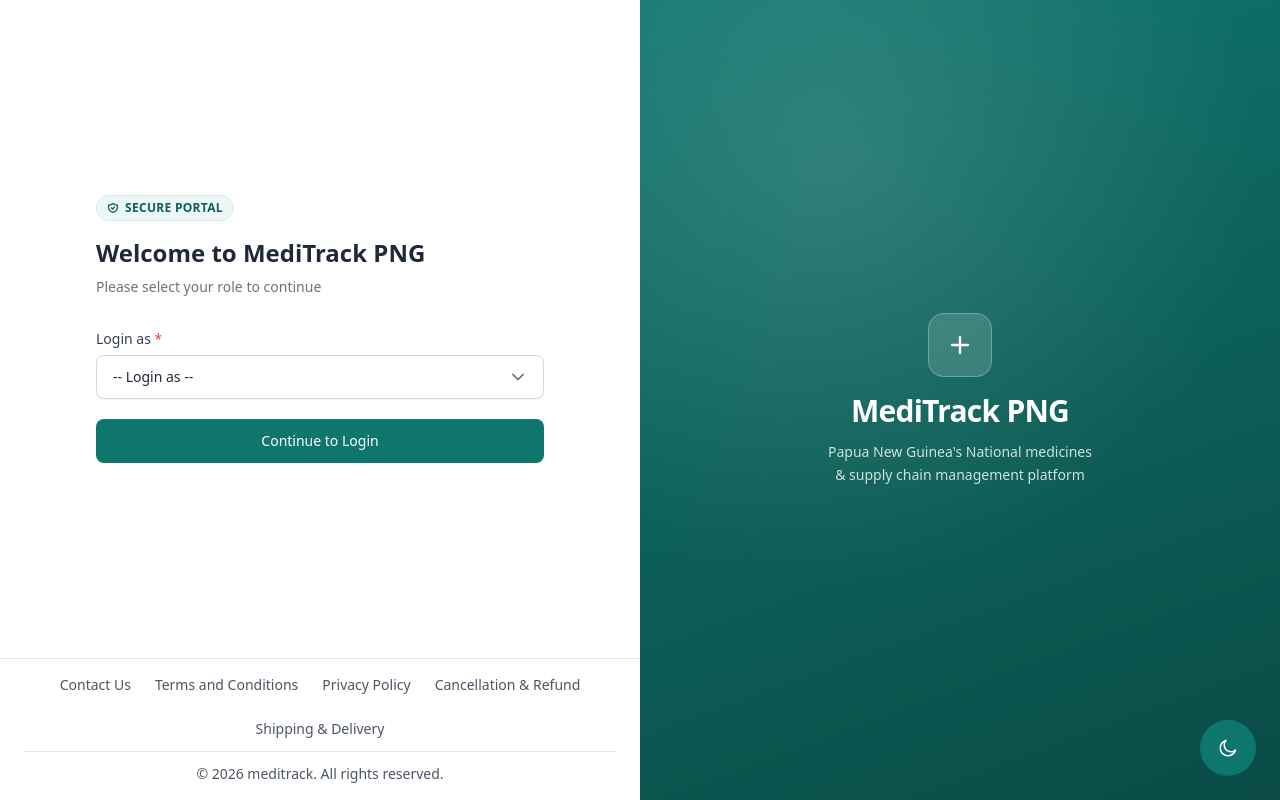
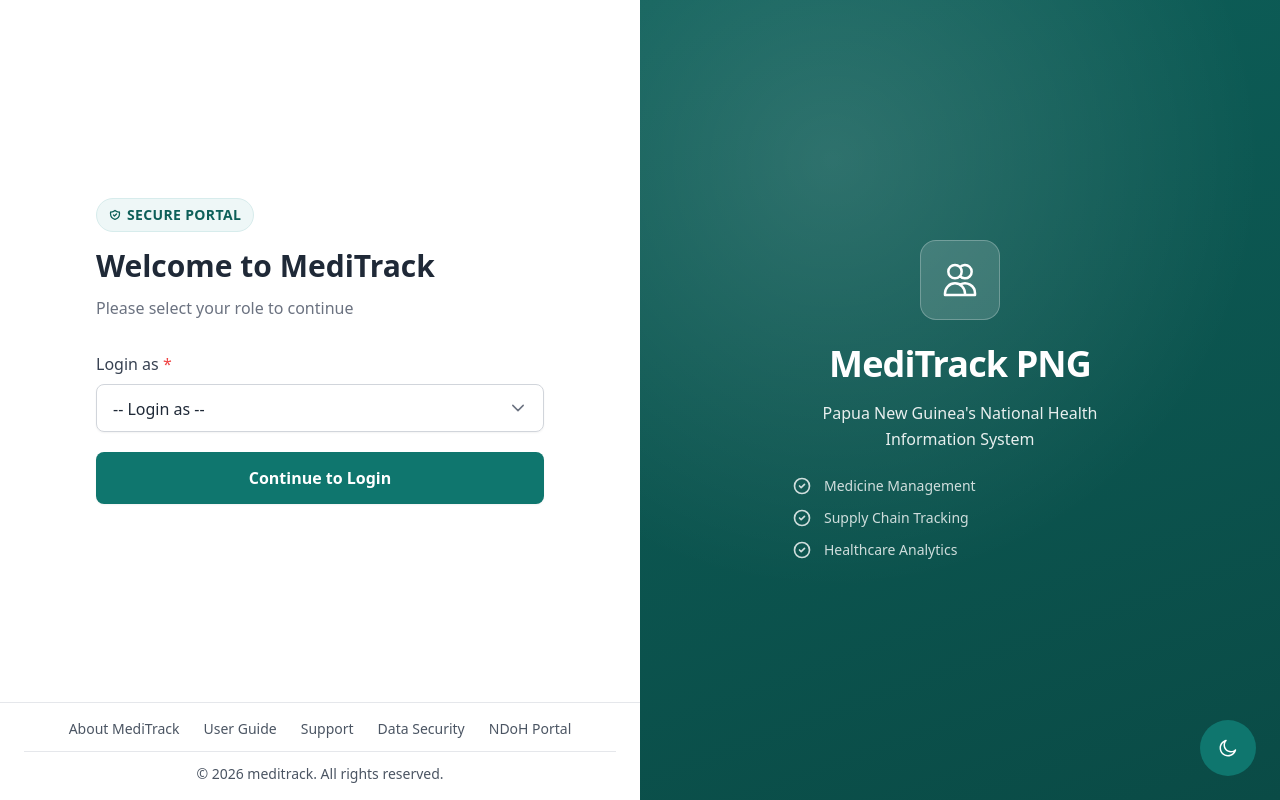
Before and after one commit to aunamelo/meditrack-png, a Laravel app: page / in a window 1280 px wide. Run offline with Laravel 12, Linux system fonts and the light colour scheme; style sheets or scripts are compiled from the project's sources; some web fonts are replaced.

Commit message:
Enhance UI and improve user experience
- Increase 'Sign In' heading size on login page for better visual impact
- Keep enhanced font sizes on welcome page (heading, labels, inputs, button)
- Simplify login success message from 'Login successful! Redirecting you to your dashboard.' to 'Login successful!'
- Enhance login success toast with gradient background, larger elements, and better visual prominence
- Refine toast size to be more compact and professional
- Add confirmation dialog for logout action to prevent accidental logouts
- Remove default Laravel favicon
- Update welcome page heading to 'Welcome to MediTrack Portal'

```diff
--- a/app/Http/Controllers/Auth/AuthenticatedSessionController.php
+++ b/app/Http/Controllers/Auth/AuthenticatedSessionController.php
@@ -98,7 +98,7 @@ class AuthenticatedSessionController extends Controller
         }
 
         // Shown as a fading toast on the dashboard right after redirect.
-        $request->session()->flash('login_success', 'Login successful! Redirecting you to your dashboard.');
+        $request->session()->flash('login_success', 'Login successful!');
 
         return redirect()->route($routeName);
     }
--- a/resources/views/welcome.blade.php
+++ b/resources/views/welcome.blade.php
@@ -6,7 +6,7 @@
     <meta name="viewport"
         content="width=device-width, user-scalable=no, initial-scale=1.0, maximum-scale=1.0, minimum-scale=1.0" />
     <meta http-equiv="X-UA-Compatible" content="ie=edge" />
-    <title>{{ config('app.name', 'meditrack') }} | Role Selection</title>
+    <title>MediTrack | Role Selection</title>
 
     <!-- Fonts -->
     <link rel="preconnect" href="https://fonts.bunny.net">
@@ -56,16 +56,16 @@
                 <div class="flex flex-col justify-center flex-1 w-full max-w-md mx-auto">
                     <div>
                         <div class="mb-5 sm:mb-8">
-                            <span class="inline-flex items-center gap-1.5 rounded-full border border-[#d7ecec] bg-[#eef7f7] px-2.5 py-1 text-xs font-semibold uppercase tracking-wide text-[#0d5f59] mb-4">
+                            <span class="inline-flex items-center gap-1.5 rounded-full border border-[#d7ecec] bg-[#eef7f7] px-3 py-1.5 text-sm font-semibold uppercase tracking-wide text-[#0d5f59] mb-4">
                                 <svg class="w-3 h-3" fill="none" stroke="currentColor" viewBox="0 0 24 24" stroke-width="2.5">
                                     <path stroke-linecap="round" stroke-linejoin="round" d="M9 12l2 2 4-4m5.618-4.016A11.955 11.955 0 0112 2.944a11.955 11.955 0 01-8.618 3.04A12.02 12.02 0 003 9c0 5.591 3.824 10.29 9 11.622 5.176-1.332 9-6.03 9-11.622 0-1.042-.133-2.052-.382-3.016z"/>
                                 </svg>
                                 Secure Portal
                             </span>
-                            <h1 class="mb-2 font-semibold text-gray-800 text-2xl dark:text-white/90">
-                                Welcome to MediTrack PNG
+                            <h1 class="mb-3 font-bold text-gray-800 text-3xl dark:text-white/90">
+                                Welcome to MediTrack
                             </h1>
-                            <p class="text-sm text-gray-500 dark:text-gray-400">
+                            <p class="text-base text-gray-500 dark:text-gray-400">
                                 Please select your role to continue
                             </p>
                         </div>
@@ -75,13 +75,13 @@
                                 <div class="space-y-5">
                                     <!-- Role Selection -->
                                     <div>
-                                        <label class="mb-1.5 block text-sm font-medium text-gray-700 dark:text-gray-400">
+                                        <label class="mb-2 block text-base font-medium text-gray-700 dark:text-gray-400">
                                             Login as <span class="text-red-500">*</span>
                                         </label>
                                         <div x-data="{ isOptionSelected: false }" class="relative z-20 bg-transparent">
                                             <select id="userRole" name="userRole" required
                                                 @change="isOptionSelected = $event.target.value !== ''"
-                                                class="z-20 h-11 w-full appearance-none rounded-lg border border-gray-300 bg-transparent bg-none px-4 py-2.5 text-sm text-gray-800 shadow-sm placeholder:text-gray-400 focus:border-[#0f766e] focus:outline-none focus:ring-3 focus:ring-[#0f766e]/10 dark:border-gray-700 dark:bg-gray-900 dark:text-white/90 dark:placeholder:text-white/30 dark:focus:border-[#0f766e]"
+                                                class="z-20 h-12 w-full appearance-none rounded-lg border border-gray-300 bg-transparent bg-none px-4 py-3 text-base text-gray-800 shadow-sm placeholder:text-gray-400 focus:border-[#0f766e] focus:outline-none focus:ring-3 focus:ring-[#0f766e]/10 dark:border-gray-700 dark:bg-gray-900 dark:text-white/90 dark:placeholder:text-white/30 dark:focus:border-[#0f766e]"
                                                 :class="isOptionSelected && 'text-gray-800 dark:text-white/90'">
                                                 <option value="" disabled selected>-- Login as --</option>
                                                 <option value="admin">NDoH Admin</option>
@@ -102,7 +102,7 @@
                                     <!-- Button -->
                                     <div>
                                         <button type="submit"
-                                            class="flex items-center justify-center w-full px-4 py-3 text-sm font-medium text-white transition rounded-lg bg-[#0f766e] shadow-sm hover:bg-[#0d5f59]">
+                                            class="flex items-center justify-center w-full px-4 py-3.5 text-base font-semibold text-white transition rounded-lg bg-[#0f766e] shadow-sm hover:bg-[#0d5f59]">
                                             Continue to Login
                                         </button>
                                     </div>
@@ -128,19 +128,19 @@
                         <div class="flex flex-col gap-3 items-center">
                             <div class="flex flex-wrap gap-4 md:gap-6 justify-center">
                                 <a href="#" class="text-gray-600 dark:text-gray-400 hover:text-[#0f766e] text-sm transition-colors">
-                                    Contact Us
+                                    About MediTrack
                                 </a>
                                 <a href="#" class="text-gray-600 dark:text-gray-400 hover:text-[#0f766e] text-sm transition-colors">
-                                    Terms and Conditions
+                                    User Guide
                                 </a>
                                 <a href="#" class="text-gray-600 dark:text-gray-400 hover:text-[#0f766e] text-sm transition-colors">
-                                    Privacy Policy
+                                    Support
                                 </a>
                                 <a href="#" class="text-gray-600 dark:text-gray-400 hover:text-[#0f766e] text-sm transition-colors">
-                                    Cancellation &amp; Refund
+                                    Data Security
                                 </a>
                                 <a href="#" class="text-gray-600 dark:text-gray-400 hover:text-[#0f766e] text-sm transition-colors">
-                                    Shipping &amp; Delivery
+                                    NDoH Portal
                                 </a>
                             </div>
                             <div class="w-full border-t border-gray-200 dark:border-gray-700"></div>
@@ -155,18 +155,38 @@
 
             <!-- Visual / branding panel -->
             <div class="relative items-center hidden w-full h-full lg:grid lg:w-1/2"
-                 style="background: radial-gradient(circle at 30% 20%, rgba(255,255,255,.14), transparent 55%), linear-gradient(160deg, #0f766e 0%, #0a4b46 100%);">
+                 style="background: radial-gradient(circle at 30% 20%, rgba(255,255,255,.14), transparent 55%), linear-gradient(160deg, #0d5f59 0%, #0a4b46 100%);">
                 <div class="flex items-center justify-center z-1">
-                    <div class="flex flex-col items-center max-w-xs text-center px-6">
-                        <div class="flex items-center justify-center w-16 h-16 rounded-2xl bg-white/15 border border-white/25 mb-4">
-                            <svg class="w-8 h-8 text-white" fill="none" stroke="currentColor" viewBox="0 0 24 24" stroke-width="1.75">
-                                <path stroke-linecap="round" stroke-linejoin="round" d="M12 6v12M6 12h12"></path>
+                    <div class="flex flex-col items-center max-w-sm text-center px-6">
+                        <div class="flex items-center justify-center w-20 h-20 rounded-2xl bg-white/15 border border-white/25 mb-6">
+                            <svg class="w-10 h-10 text-white" fill="none" stroke="currentColor" viewBox="0 0 24 24" stroke-width="1.5">
+                                <path stroke-linecap="round" stroke-linejoin="round" d="M12 4.354a4 4 0 110 5.292M15 21H3v-1a6 6 0 0112 0v1zm0 0h6v-1a6 6 0 00-9-5.197M13 7a4 4 0 11-8 0 4 4 0 018 0z" />
                             </svg>
                         </div>
-                        <span class="text-3xl font-bold text-white tracking-tight mb-3">MediTrack PNG</span>
-                        <p class="text-white/80 text-sm leading-relaxed">
-                            Papua New Guinea's National medicines &amp; supply chain management platform
+                        <span class="text-4xl font-bold text-white tracking-tight mb-4">MediTrack PNG</span>
+                        <p class="text-white/90 text-base leading-relaxed mb-6">
+                            Papua New Guinea's National Health Information System
                         </p>
+                        <div class="flex flex-col gap-3 w-full">
+                            <div class="flex items-center gap-3 text-white/80 text-sm">
+                                <svg class="w-5 h-5 flex-shrink-0" fill="none" stroke="currentColor" viewBox="0 0 24 24" stroke-width="2">
+                                    <path stroke-linecap="round" stroke-linejoin="round" d="M9 12l2 2 4-4m6 2a9 9 0 11-18 0 9 9 0 0118 0z" />
+                                </svg>
+                                <span>Medicine Management</span>
+                            </div>
+                            <div class="flex items-center gap-3 text-white/80 text-sm">
+                                <svg class="w-5 h-5 flex-shrink-0" fill="none" stroke="currentColor" viewBox="0 0 24 24" stroke-width="2">
+                                    <path stroke-linecap="round" stroke-linejoin="round" d="M9 12l2 2 4-4m6 2a9 9 0 11-18 0 9 9 0 0118 0z" />
+                                </svg>
+                                <span>Supply Chain Tracking</span>
+                            </div>
+                            <div class="flex items-center gap-3 text-white/80 text-sm">
+                                <svg class="w-5 h-5 flex-shrink-0" fill="none" stroke="currentColor" viewBox="0 0 24 24" stroke-width="2">
+                                    <path stroke-linecap="round" stroke-linejoin="round" d="M9 12l2 2 4-4m6 2a9 9 0 11-18 0 9 9 0 0118 0z" />
+                                </svg>
+                                <span>Healthcare Analytics</span>
+                            </div>
+                        </div>
                     </div>
                 </div>
             </div>
```
Also changed, not shown: resources/views/auth/login.blade.php (+37 -17 lines), resources/views/dashboard-admin.blade.php (+6 -6 lines), resources/views/dashboard-pharmacist.blade.php (+6 -6 lines), resources/views/dashboard-pharmacy-manager.blade.php (+6 -6 lines), resources/views/dashboard-procurement-officer.blade.php (+6 -6 lines), resources/views/dashboard-store-manager.blade.php (+6 -6 lines), resources/views/layouts/navigation.blade.php (+6 -2 lines), public/favicon.ico (deleted).
